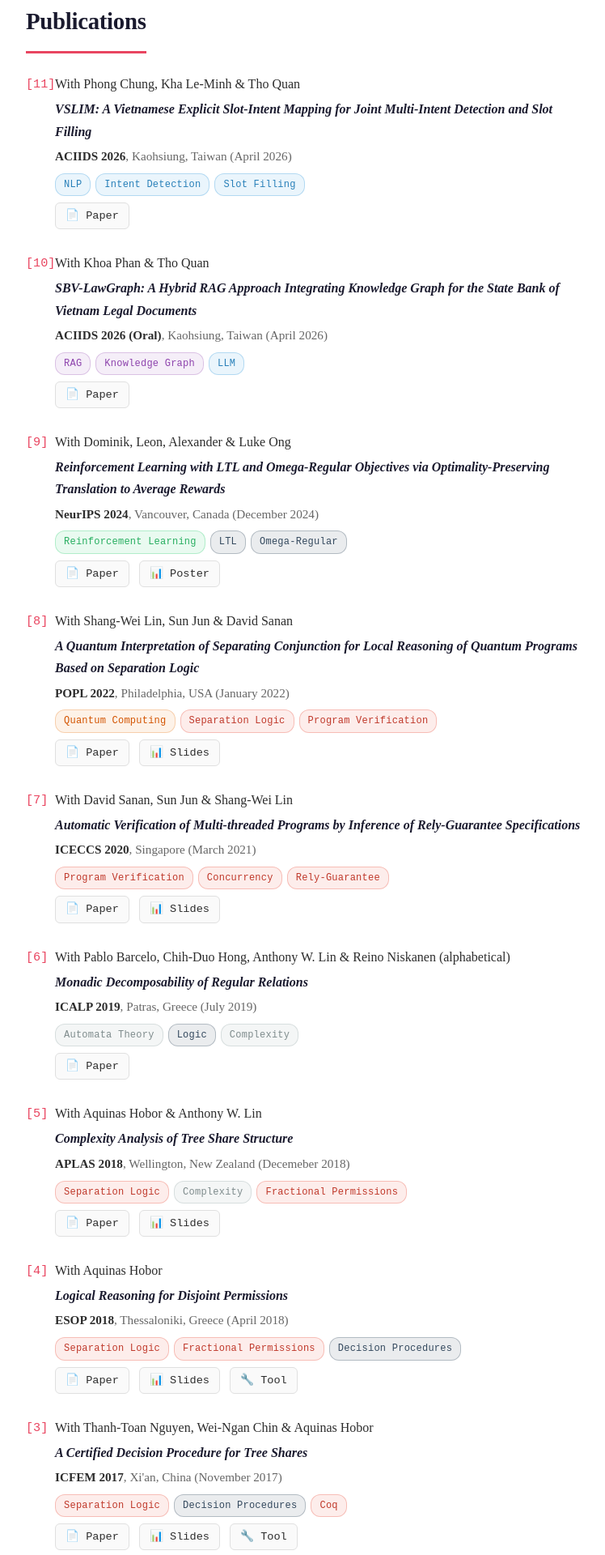
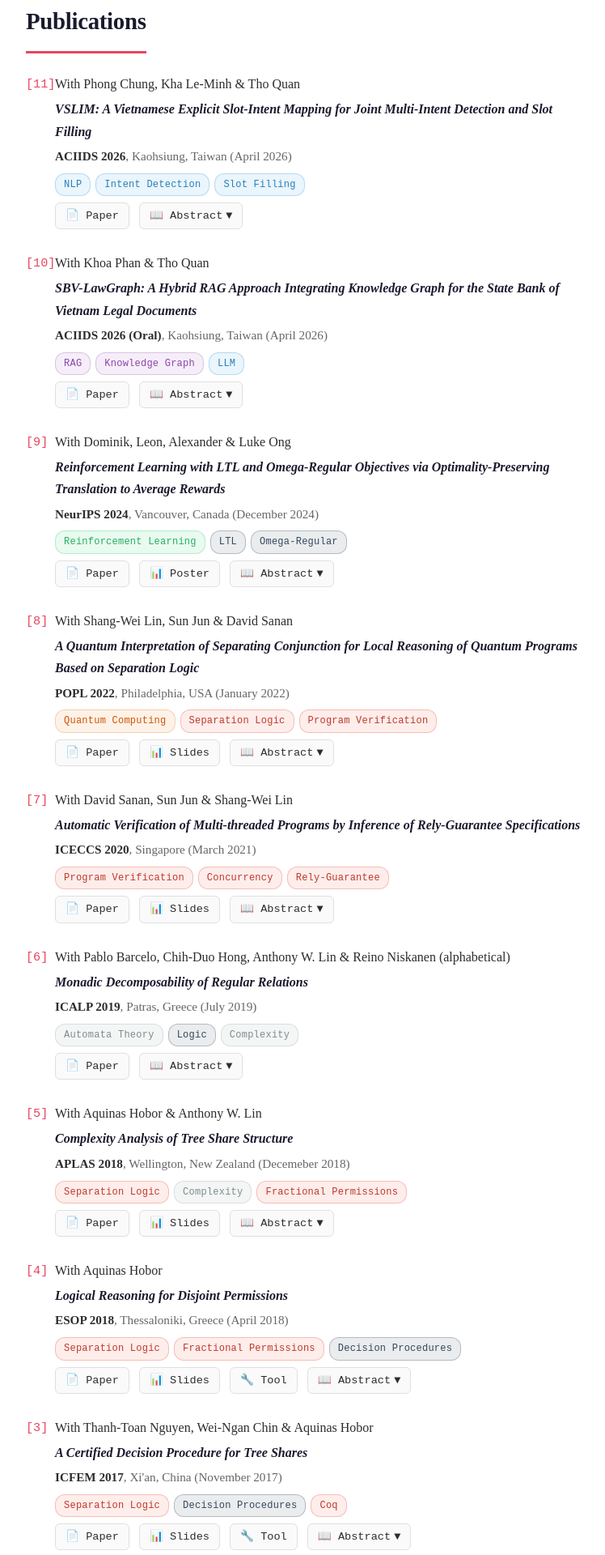
Before and after one commit to lexuanbach/lexuanbach.github.io, a Jekyll site: the page built from index.md, in a window 1280 px wide. Shown: the part 1045-2965 px from the top of the page at 81% size, without its empty margins (258-1006 px from the left). Built offline with Jekyll 4.4.1, drawn with Linux system fonts in a browser that asks for light colours; some of the changed text lies outside the part shown.

Commit message:
Implement abstract toggle functionality and styles
Added styles and functionality for abstract toggle feature.

```diff
--- a/index.md
+++ b/index.md
@@ -288,6 +288,63 @@
     transform: translateY(-1px);
 }
 
+/* Abstract Toggle */
+.abstract-toggle {
+    display: inline-flex;
+    align-items: center;
+    gap: 4px;
+    padding: 4px 12px;
+    background: #fafafa;
+    border: 1px solid var(--border);
+    border-radius: 6px;
+    color: var(--text);
+    font-size: 0.85em;
+    font-family: 'IBM Plex Mono', monospace;
+    cursor: pointer;
+    transition: all 0.2s;
+    user-select: none;
+}
+
+.abstract-toggle:hover {
+    background: var(--secondary);
+    color: white;
+    border-color: var(--secondary);
+    transform: translateY(-1px);
+}
+
+.abstract-toggle .arrow {
+    transition: transform 0.3s ease;
+    display: inline-block;
+}
+
+.abstract-toggle.active .arrow {
+    transform: rotate(180deg);
+}
+
+.abstract-content {
+    max-height: 0;
+    overflow: hidden;
+    transition: max-height 0.4s ease, margin-top 0.4s ease, opacity 0.4s ease;
+    opacity: 0;
+    margin-top: 0;
+}
+
+.abstract-content.show {
+    max-height: 500px;
+    opacity: 1;
+    margin-top: 12px;
+}
+
+.abstract-text {
+    background: rgba(26, 26, 46, 0.03);
+    padding: 16px;
+    border-radius: 8px;
+    border-left: 3px solid var(--accent);
+    font-size: 0.95em;
+    line-height: 1.6;
+    color: var(--text);
+}
+
 /* Featured publication */
 .publication.featured {
     background: linear-gradient(to right, rgba(233, 69, 96, 0.05), transparent);
@@ -336,6 +393,16 @@
 }
 </style>
 
+<script>
+function toggleAbstract(id) {
+    const toggle = document.getElementById('toggle-' + id);
+    const content = document.getElementById('abstract-' + id);
+
+    toggle.classList.toggle('active');
+    content.classList.toggle('show');
+}
+</script>
+
 <div class="header-section">
     <img class="profile-picture" src="me.jpg" alt="Xuan-Bach Le">
     <div class="header-content">
@@ -376,6 +443,14 @@
     </div>
     <div class="publication-links">
         <a href="/publication/ACIIDS2026b.pdf" class="pub-link" target="_blank">📄 Paper</a>
+        <span class="abstract-toggle" id="toggle-11" onclick="toggleAbstract('11')">
+            📖 Abstract <span class="arrow">▼</span>
+        </span>
+    </div>
+    <div class="abstract-content" id="abstract-11">
+        <div class="abstract-text">
+            [Abstract to be added]
+        </div>
     </div>
 </div>
 
@@ -390,6 +465,14 @@
     </div>
     <div class="publication-links">
         <a href="/publication/ACIIDS2026a.pdf" class="pub-link" target="_blank">📄 Paper</a>
+        <span class="abstract-toggle" id="toggle-10" onclick="toggleAbstract('10')">
+            📖 Abstract <span class="arrow">▼</span>
+        </span>
+    </div>
+    <div class="abstract-content" id="abstract-10">
+        <div class="abstract-text">
+            [Abstract to be added]
+        </div>
     </div>
 </div>
 
@@ -404,7 +487,15 @@
     </div>
     <div class="publication-links">
         <a href="/publication/rl24.pdf" class="pub-link" target="_blank">📄 Paper</a>
-        <a href="/slides/rl24-poster.png" class="pub-link" target="_blank">📊 Poster</a>
+        <a href="/slides/irl24-poster.png" class="pub-link" target="_blank">📊 Poster</a>
+        <span class="abstract-toggle" id="toggle-9" onclick="toggleAbstract('9')">
+            📖 Abstract <span class="arrow">▼</span>
+        </span>
+    </div>
+    <div class="abstract-content" id="abstract-9">
+        <div class="abstract-text">
+            [Abstract to be added]
+        </div>
     </div>
 </div>
 
@@ -420,6 +511,14 @@
     <div class="publication-links">
         <a href="/publication/POPL2022.pdf" class="pub-link" target="_blank">📄 Paper</a>
         <a href="/slides/POPL2022_slides.pdf" class="pub-link" target="_blank">📊 Slides</a>
+        <span class="abstract-toggle" id="toggle-8" onclick="toggleAbstract('8')">
+            📖 Abstract <span class="arrow">▼</span>
+        </span>
+    </div>
+    <div class="abstract-content" id="abstract-8">
+        <div class="abstract-text">
+            [Abstract to be added]
+        </div>
     </div>
 </div>
 
@@ -435,6 +534,14 @@
     <div class="publication-links">
         <a href="/publication/ICECCS2021.pdf" class="pub-link" target="_blank">📄 Paper</a>
         <a href="/slides/ICECCS2021_slides.pdf" class="pub-link" target="_blank">📊 Slides</a>
+        <span class="abstract-toggle" id="toggle-7" onclick="toggleAbstract('7')">
+            📖 Abstract <span class="arrow">▼</span>
+        </span>
+    </div>
+    <div class="abstract-content" id="abstract-7">
+        <div class="abstract-text">
+            [Abstract to be added]
+        </div>
     </div>
 </div>
 
@@ -449,6 +556,14 @@
     </div>
     <div class="publication-links">
         <a href="/publication/ICALP2019.pdf" class="pub-link" target="_blank">📄 Paper</a>
+        <span class="abstract-toggle" id="toggle-6" onclick="toggleAbstract('6')">
+            📖 Abstract <span class="arrow">▼</span>
+        </span>
+    </div>
+    <div class="abstract-content" id="abstract-6">
+        <div class="abstract-text">
+            [Abstract to be added]
+        </div>
     </div>
 </div>
 
@@ -464,6 +579,14 @@
     <div class="publication-links">
         <a href="/publication/aplas18.pdf" class="pub-link" target="_blank">📄 Paper</a>
         <a href="/slides/aplas18_slides.pdf" class="pub-link" target="_blank">📊 Slides</a>
+        <span class="abstract-toggle" id="toggle-5" onclick="toggleAbstract('5')">
+            📖 Abstract <span class="arrow">▼</span>
+        </span>
+    </div>
+    <div class="abstract-content" id="abstract-5">
+        <div class="abstract-text">
+            [Abstract to be added]
+        </div>
     </div>
 </div>
 
@@ -480,6 +603,14 @@
         <a href="/publication/esop18full.pdf" class="pub-link" target="_blank">📄 Paper</a>
         <a href="/slides/esop18_slides.pdf" class="pub-link" target="_blank">📊 Slides</a>
         <a href="https://github.com/lexuanbach/share-infer" class="pub-link" target="_blank">🔧 Tool</a>
+        <span class="abstract-toggle" id="toggle-4" onclick="toggleAbstract('4')">
+            📖 Abstract <span class="arrow">▼</span>
+        </span>
+    </div>
+    <div class="abstract-content" id="abstract-4">
+        <div class="abstract-text">
+            [Abstract to be added]
+        </div>
     </div>
 </div>
 
@@ -496,6 +627,14 @@
         <a href="/publication/icfem17full.pdf" class="pub-link" target="_blank">📄 Paper</a>
         <a href="/slides/icfem17_slides.pdf" class="pub-link" target="_blank">📊 Slides</a>
         <a href="https://github.com/lexuanbach/certified-permission-procedure" class="pub-link" target="_blank">🔧 Tool</a>
+        <span class="abstract-toggle" id="toggle-3" onclick="toggleAbstract('3')">
+            📖 Abstract <span class="arrow">▼</span>
+        </span>
+    </div>
+    <div class="abstract-content" id="abstract-3">
+        <div class="abstract-text">
+            [Abstract to be added]
+        </div>
     </div>
 </div>
 
@@ -511,6 +650,14 @@
     <div class="publication-links">
         <a href="/publication/fsttcs16.pdf" class="pub-link" target="_blank">📄 Paper</a>
         <a href="/slides/fsttcs16_slides.pdf" class="pub-link" target="_blank">📊 Slides</a>
+        <span class="abstract-toggle" id="toggle-2" onclick="toggleAbstract('2')">
+            📖 Abstract <span class="arrow">▼</span>
+        </span>
+    </div>
+    <div class="abstract-content" id="abstract-2">
+        <div class="abstract-text">
+            [Abstract to be added]
+        </div>
     </div>
 </div>
 
@@ -526,6 +673,14 @@
     <div class="publication-links">
         <a href="/publication/aplas12.pdf" class="pub-link" target="_blank">📄 Paper</a>
         <a href="/slides/aplas12_slides.pdf" class="pub-link" target="_blank">📊 Slides</a>
+        <span class="abstract-toggle" id="toggle-1" onclick="toggleAbstract('1')">
+            📖 Abstract <span class="arrow">▼</span>
+        </span>
+    </div>
+    <div class="abstract-content" id="abstract-1">
+        <div class="abstract-text">
+            [Abstract to be added]
+        </div>
     </div>
 </div>
 
@@ -539,5 +694,13 @@
     </div>
     <div class="publication-links">
         <a href="/publication/thesis.pdf" class="pub-link" target="_blank">📄 Thesis</a>
+        <span class="abstract-toggle" id="toggle-phd" onclick="toggleAbstract('phd')">
+            📖 Abstract <span class="arrow">▼</span>
+        </span>
+    </div>
+    <div class="abstract-content" id="abstract-phd">
+        <div class="abstract-text">
+            [Abstract to be added]
+        </div>
     </div>
 </div>
```
